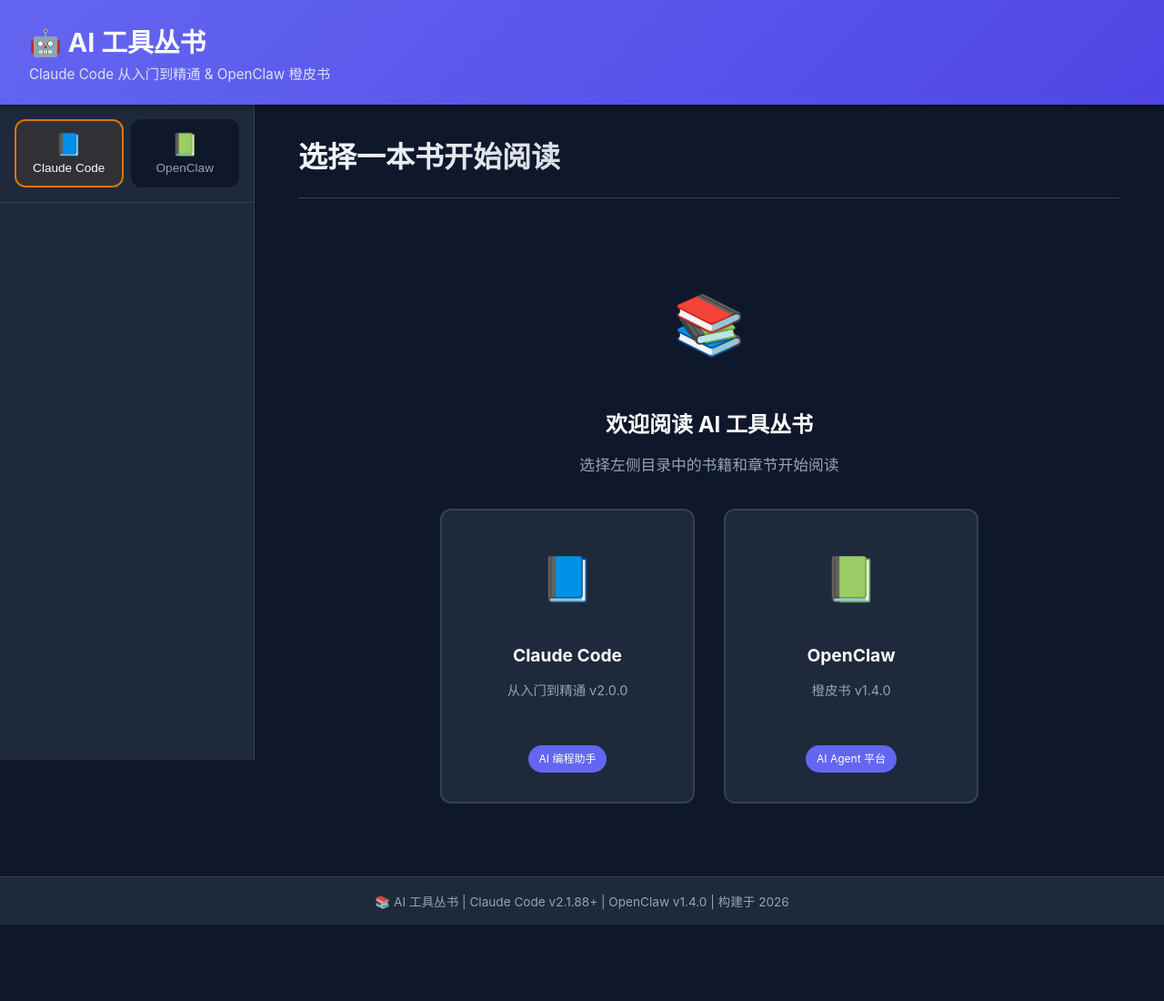
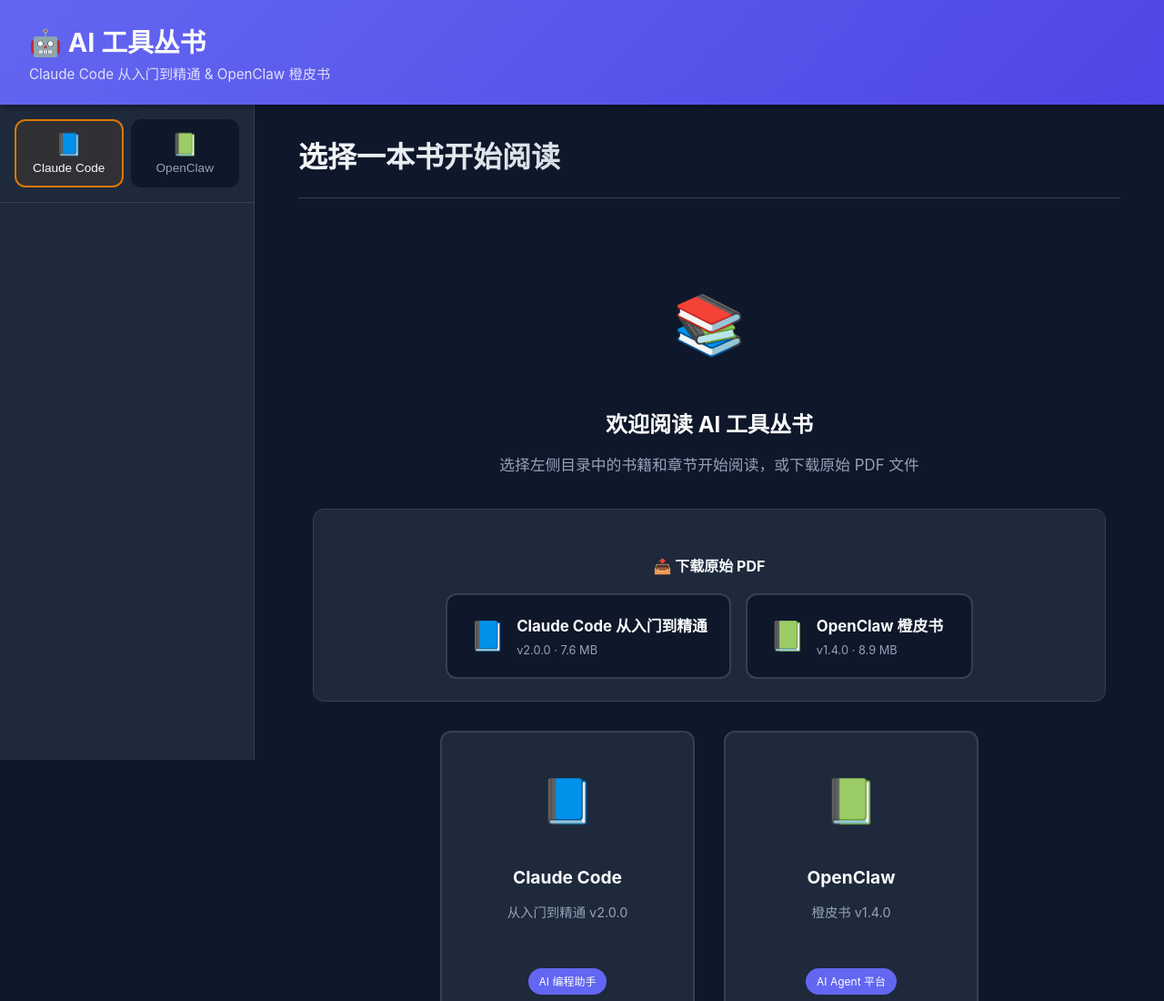
Before and after one commit to baozibz/ai-books-docs, a plain HTML site: page index.html in a window 1280 px wide. Shown: the top 1100 px of the page at 91% size. Before the commit the page ends 1016 px from the top, so only its background shows below. Drawn offline with Linux system fonts and the light colour scheme.

Commit message:
Add PDF downloads and fix JavaScript initialization

```diff
--- a/app.js
+++ b/app.js
@@ -1988,11 +1988,17 @@
 let currentBook = 'claude-code';
 let currentChapter = null;
 
-// Initialize
-document.addEventListener('DOMContentLoaded', () => {
+// Initialize - handle both cases: DOM already loaded or not
+function init() {
     renderTOC(currentBook);
     setupBookButtons();
-});
+}
+
+if (document.readyState === 'loading') {
+    document.addEventListener('DOMContentLoaded', init);
+} else {
+    init();
+}
 
 // Setup book selector buttons
 function setupBookButtons() {
--- a/index.html
+++ b/index.html
@@ -41,7 +41,28 @@
                 <div class="welcome-message">
                     <div class="welcome-icon">📚</div>
                     <h3>欢迎阅读 AI 工具丛书</h3>
-                    <p>选择左侧目录中的书籍和章节开始阅读</p>
+                    <p>选择左侧目录中的书籍和章节开始阅读，或下载原始 PDF 文件</p>
+
+                    <div class="pdf-downloads">
+                        <h4>📥 下载原始 PDF</h4>
+                        <div class="pdf-links">
+                            <a href="Claude Code从入门到精通-v2.0.0.pdf" class="pdf-link" target="_blank">
+                                <span class="pdf-icon">📘</span>
+                                <span class="pdf-info">
+                                    <strong>Claude Code 从入门到精通</strong>
+                                    <small>v2.0.0 · 7.6 MB</small>
+                                </span>
+                            </a>
+                            <a href="OpenClaw橙皮书-从入门到精通-v1.4.0.pdf" class="pdf-link" target="_blank">
+                                <span class="pdf-icon">📗</span>
+                                <span class="pdf-info">
+                                    <strong>OpenClaw 橙皮书</strong>
+                                    <small>v1.4.0 · 8.9 MB</small>
+                                </span>
+                            </a>
+                        </div>
+                    </div>
+
                     <div class="book-cards">
                         <div class="book-card" onclick="selectBook('claude-code')">
                             <div class="book-card-icon">📘</div>
--- a/styles.css
+++ b/styles.css
@@ -417,6 +417,69 @@
     font-size: 0.85rem;
 }
 
+/* PDF Downloads */
+.pdf-downloads {
+    margin: 2rem 0;
+    padding: 1.5rem;
+    background: var(--bg-card);
+    border-radius: var(--radius);
+    border: 1px solid var(--border);
+}
+
+.pdf-downloads h4 {
+    color: var(--text-primary);
+    margin-bottom: 1rem;
+    font-size: 1rem;
+    background: none;
+    -webkit-text-fill-color: var(--text-primary);
+}
+
+.pdf-links {
+    display: flex;
+    gap: 1rem;
+    justify-content: center;
+    flex-wrap: wrap;
+}
+
+.pdf-link {
+    display: flex;
+    align-items: center;
+    gap: 0.75rem;
+    padding: 1rem 1.5rem;
+    background: var(--bg-dark);
+    border: 2px solid var(--border);
+    border-radius: var(--radius);
+    text-decoration: none;
+    color: var(--text-primary);
+    transition: all 0.3s ease;
+    min-width: 250px;
+}
+
+.pdf-link:hover {
+    border-color: var(--primary);
+    transform: translateY(-2px);
+    box-shadow: 0 4px 12px rgba(99, 102, 241, 0.2);
+}
+
+.pdf-icon {
+    font-size: 2rem;
+}
+
+.pdf-info {
+    display: flex;
+    flex-direction: column;
+    text-align: left;
+}
+
+.pdf-info strong {
+    color: var(--text-primary);
+}
+
+.pdf-info small {
+    color: var(--text-secondary);
+    font-size: 0.8rem;
+}
+
 /* Responsive */
 @media (max-width: 768px) {
     .container {
```
Also changed, not shown: 2 other files.
